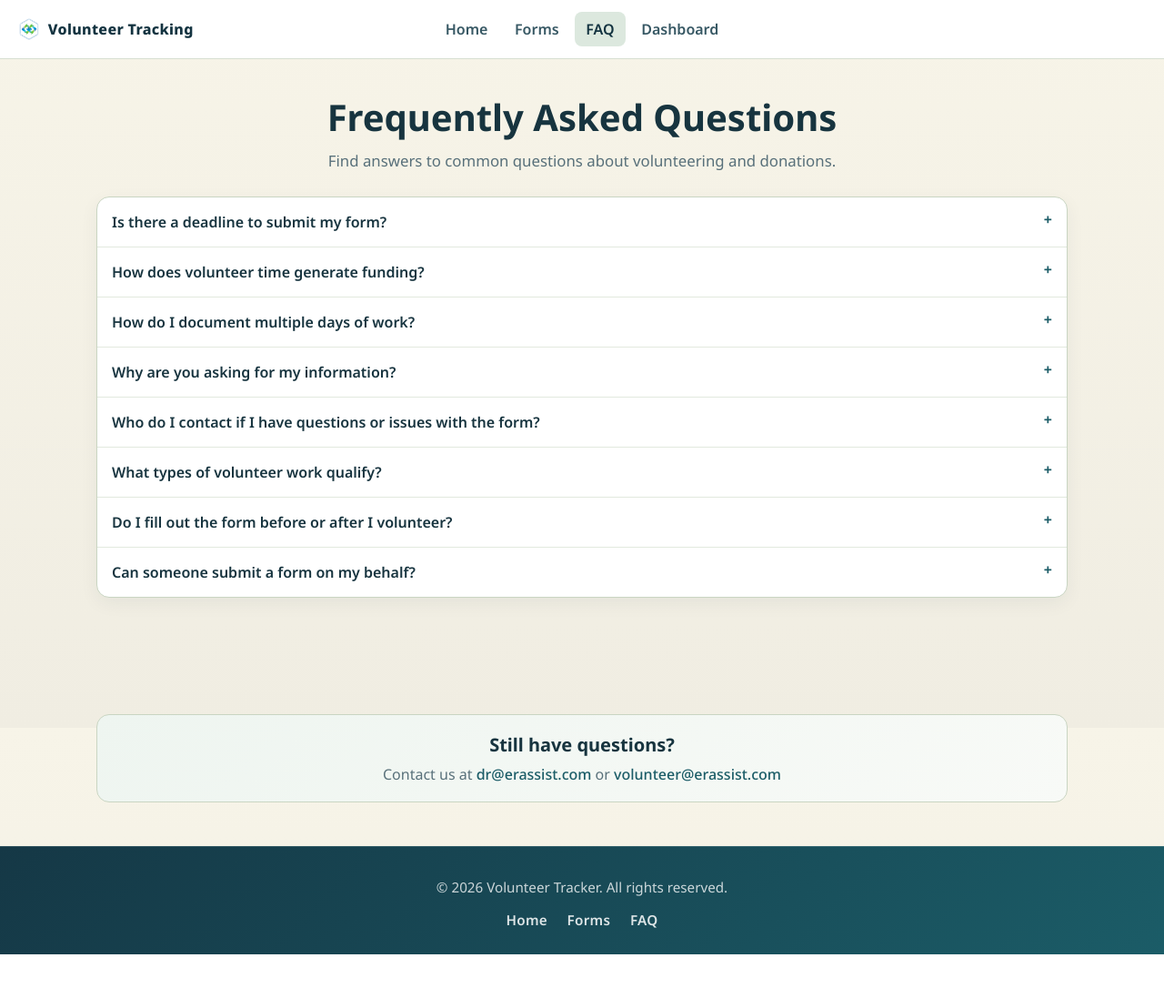
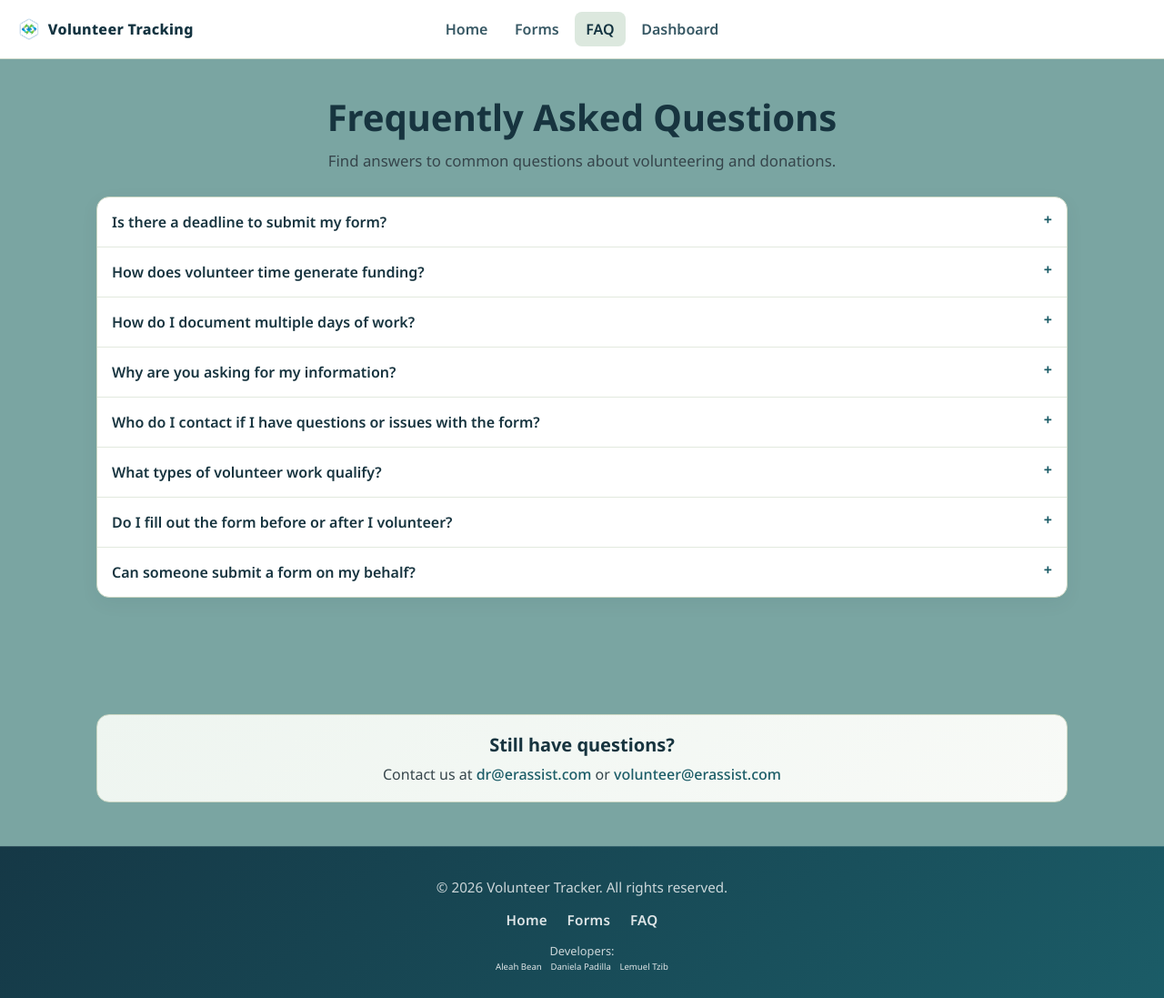
Before and after one commit to Aleahb00/VolunteerTracking, a Django app: page /faq/ in a window 1280 px wide. Shown: the whole page at 91% size. Before the commit the page ends 1049 px from the top, so only its background shows below. Run offline with Django 4.2, Linux system fonts and the light colour scheme; parts of the project's set-up code (start-up, migrations or seed data) failed here and were passed over.

Commit message:
daytime changes 04/23/26

```diff
--- a/app/static/css/faq.css
+++ b/app/static/css/faq.css
@@ -3,12 +3,12 @@
 	--faq-surface: #ffffff;
 	--faq-border: #c9d5c2;
 	--faq-text: #17343f;
-	--faq-muted: #58707a;
+	--faq-muted: #36454b;
 	--faq-accent: #1b5c67;
 }
 
 body {
-	background: linear-gradient(180deg, #f7f4e8 0%, #f0ede2 100%);
+	background-color: #03544f86;
 }
 
 .faq-page {
--- a/app/static/css/footer.css
+++ b/app/static/css/footer.css
@@ -52,6 +52,40 @@ footer.site-footer {
 	text-underline-offset: 3px;
 }
 
+.site-footer__credit-wrap {
+	display: flex;
+	justify-content: center;
+	align-items: center;
+	width: 100%;
+	display: inline-flex;
+	flex-direction: column;
+}
+
+.site-footer__credit-wrap p{
+	font-size: 0.8rem;
+}
+
+.site-footer__credit-links {
+	display: flex;
+	justify-content: center;
+	align-items: center;
+	gap: 0.6rem;
+	font-size: .6rem;
+}
+
+.site-footer__credit-links a {
+	color: rgba(255, 255, 255, 0.86);
+	text-decoration: none;
+	transition: color 0.2s ease;
+}
+
+.site-footer__credit-links a:hover,
+.site-footer__credit-links a:focus {
+	color: #ffffff;
+	text-decoration: underline;
+	text-underline-offset: 3px;
+}
+
 @media (max-width: 720px) {
 	.site-footer__inner {
 		padding: 0 20px;
--- a/app/static/css/forms.css
+++ b/app/static/css/forms.css
@@ -1,7 +1,8 @@
 .forms-page {
 	min-height: calc(100vh - 70px);
 	padding: 2.5rem 1rem;
-	background: linear-gradient(180deg, #f7f4e8 0%, #f0ede2 100%);
+	background-color: #03544f86;
+	/* background: linear-gradient(180deg, #f7f4e8 0%, #f0ede2 100%); */
 }
 
 
@@ -105,7 +106,7 @@
 	display: grid;
 	grid-template-columns: 1fr 1fr;
 	gap: 0.5rem;
-	background: #d8e0d4;
+	background: #d4e0dc;
 	border-radius: 12px;
 	padding: 0.35rem;
 	margin-bottom: 1.25rem;
--- a/app/templates/footer.html
+++ b/app/templates/footer.html
@@ -5,9 +5,21 @@
 <footer class="site-footer">
     <div class="site-footer__inner">
         <p>&copy; 2026 Volunteer Tracker. All rights reserved.</p>
+
         <nav class="site-footer__links" aria-label="Footer">
             <a href="{% url 'landing' %}" class="site-footer__link">Home</a>
             <a href="{% url 'forms' %}" class="site-footer__link">Forms</a>
             <a href="{% url 'faq' %}" class="site-footer__link">FAQ</a>
+
+            <div class="site-footer__credit-wrap">
+                <p class="site-footer__credit">Developers:
+                    <div class="site-footer__credit-links">
+                        <a href="https://aleahb00.github.io/Portfolio/" target="_blank" rel="noopener noreferrer">Aleah Bean</a>
+                        <a href="https://spadilla11.github.io/Portfolio/" target="_blank" rel="noopener noreferrer">Daniela Padilla</a>
+                        <a href="https://lemueltzib123.github.io/portfolio/" target="_blank" rel="noopener noreferrer">Lemuel Tzib</a>
+                    </div>
+                </p>
+            </div>
+
         </nav>
     </div>
```
Also changed, not shown: app/static/css/admin_dashboard.css (+30 -11 lines), app/static/css/general_dashboard.css (+22 -10 lines), app/static/css/landing.css (+8 -2 lines), app/templates/admin_dashboard.html (+58 -27 lines), app/templates/general_dashboard.html (+7 -6 lines), app/templates/landing.html (+1 -20 lines), app/static/images/erassist.PNG (added), db.sqlite3.
